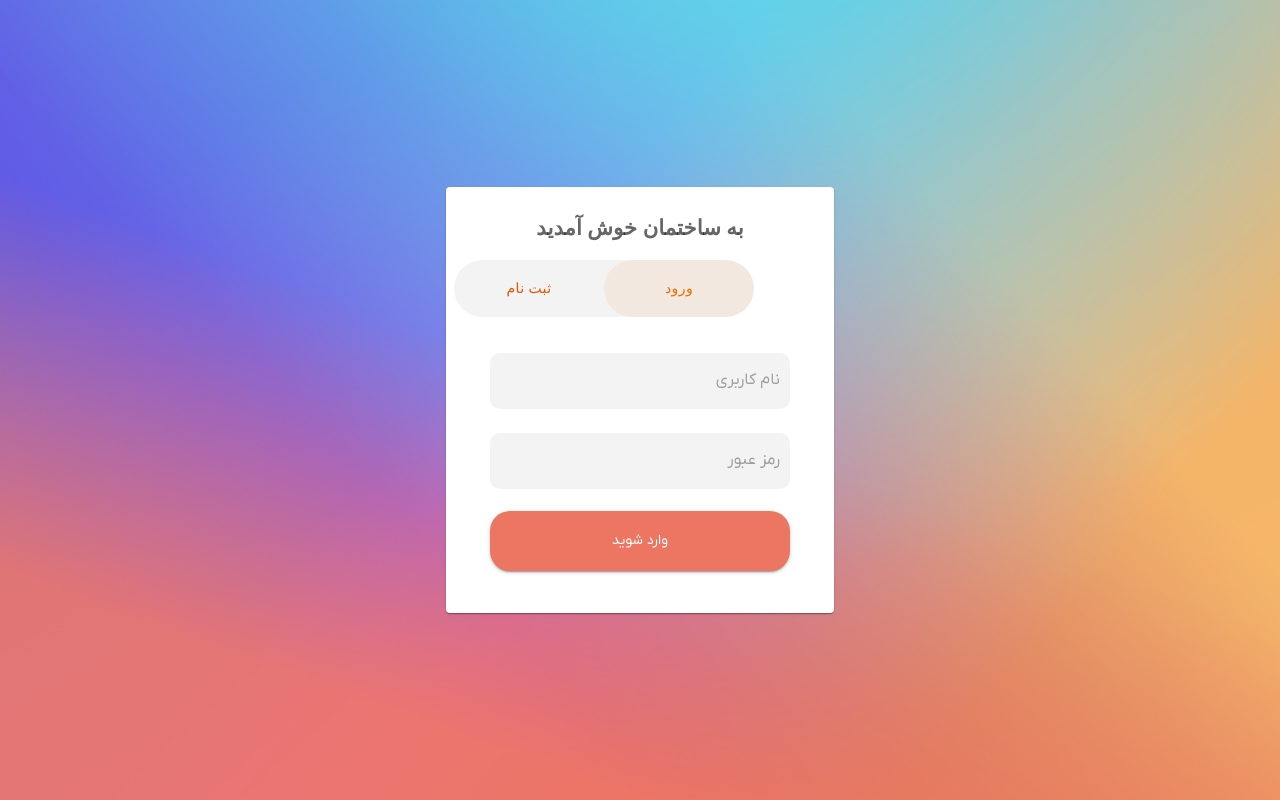
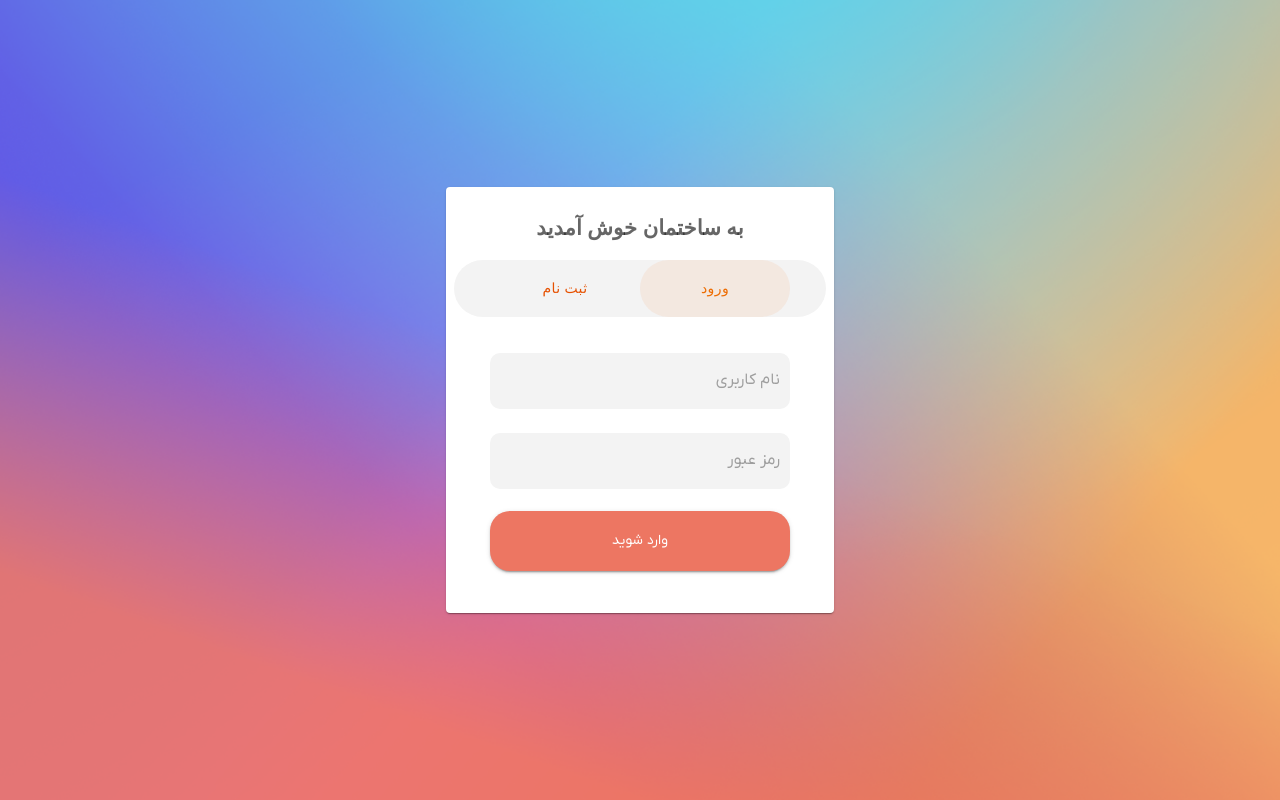
Before and after one commit to alias1994/building, a React (Create React App) app in the folder frontend/: page / in a window 1280 px wide. Built offline with nearby package versions, Linux system fonts and the light colour scheme.

Commit message:
add bgcolor for tabs

```diff
--- a/frontend/src/component/login-signup.jsx
+++ b/frontend/src/component/login-signup.jsx
@@ -80,7 +80,10 @@ function LoginSingup(){
                         aria-label="Platform"
 
                     >
-                    <Grid fullWidth sx={{ bgcolor: '#F3F3F3',borderRadius: "40px 40px 40px 40px",}}>
+                    <Grid container
+                          direction="row"
+                          justifyContent="center"
+                          alignItems="center" fullWidth sx={{ bgcolor: '#F3F3F3',borderRadius: "40px 40px 40px 40px",}}>
                         <TabList fullWidth  textColor="warning"
                                    indicatorColor="warning"
                                    onChange={handleChange2} aria-label="lab API tabs example"
```
